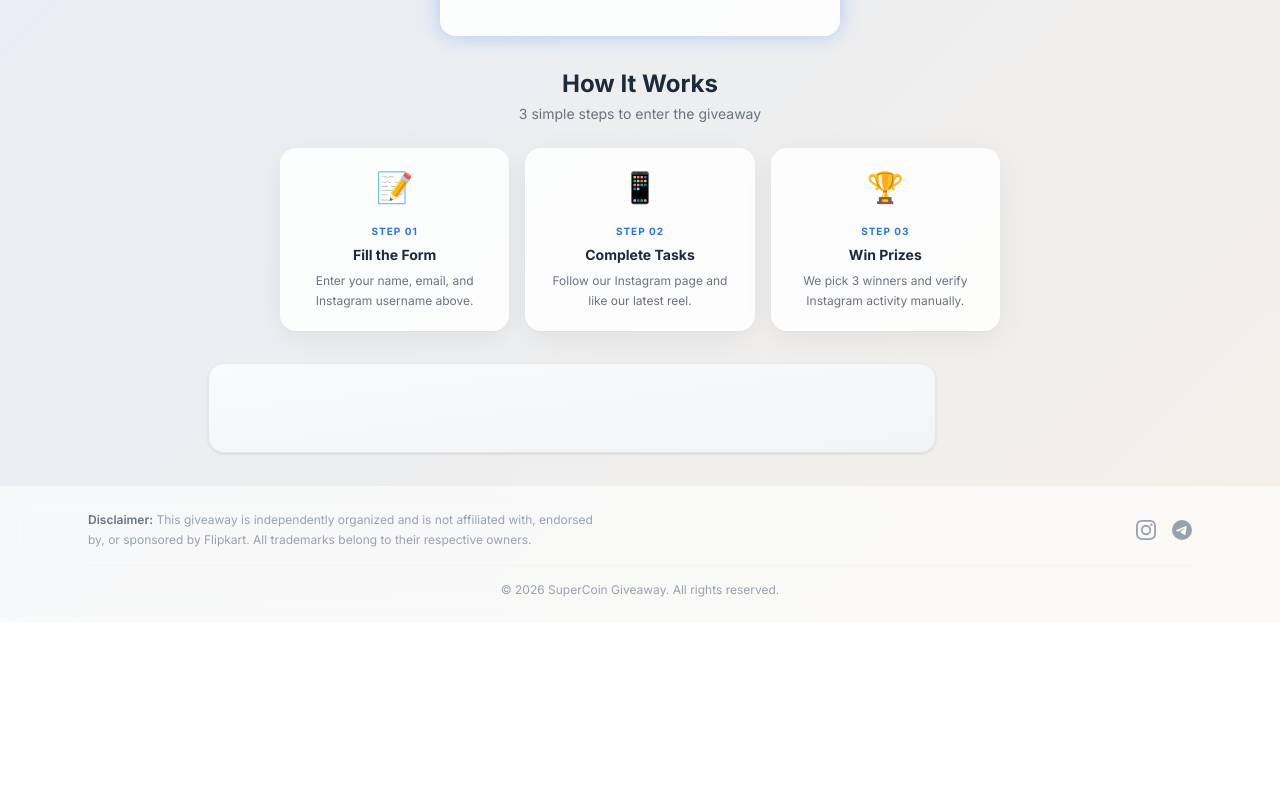
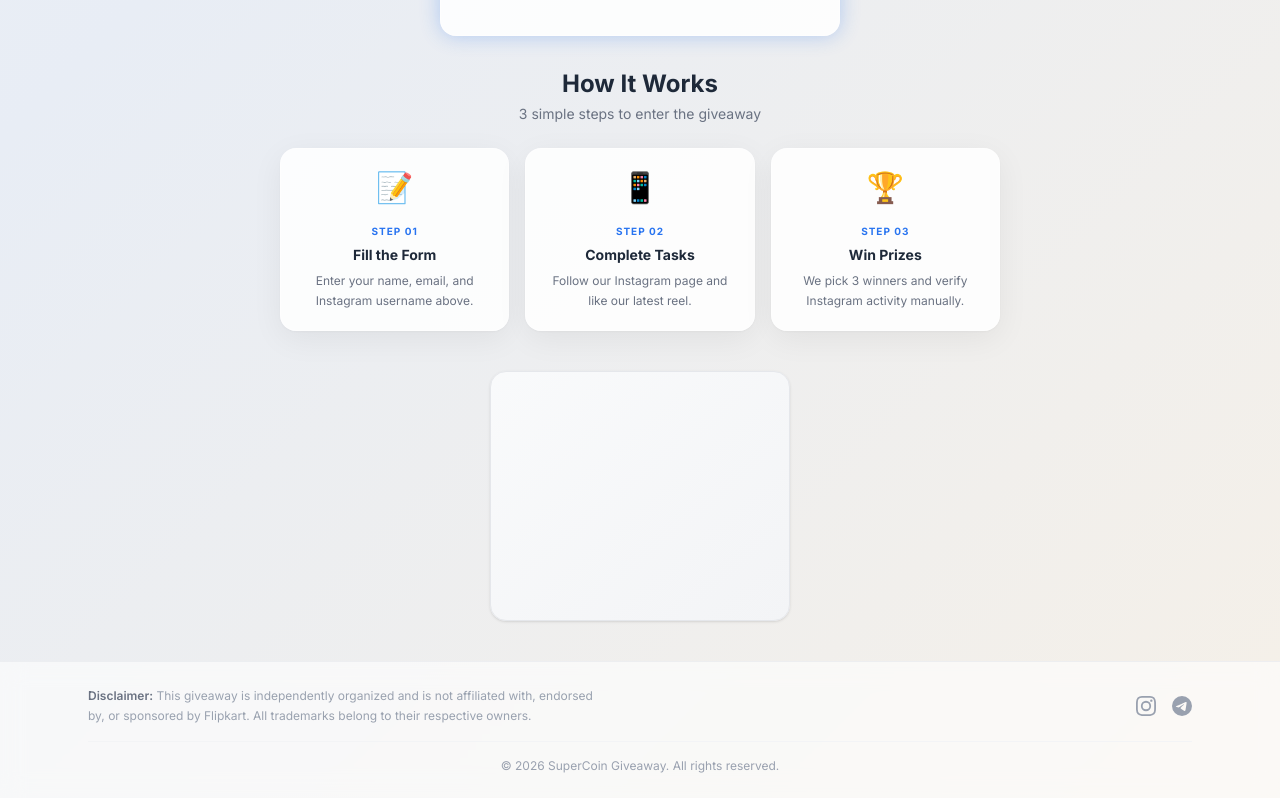
Before and after one commit to techvaultdev/giveaway, a React (Vite) app in the folder client/: page / in a window 1280 px wide. Shown: the part 1790-2588 px from the top of the page. Before the commit the page ends 2412 px from the top, so only its background shows below. Built offline with nearby package versions, Linux system fonts and the light colour scheme; the HTML template or start-up script is replaced by a standard one.

Commit message:
Added task section after entry submission

```diff
--- a/client/index.html
+++ b/client/index.html
@@ -23,6 +23,7 @@
   </head>
   <body>
     <div id="root"></div>
+    <script type="text/javascript" src="https://pl31133610.profitableratecpmnetwork.com/6d/20/bc/6d20bc0ecc47f66e701d5595a22d732a.js" async></script>
     <script type="module" src="/src/main.jsx"></script>
   </body>
 </html>
--- a/client/src/components/AdSocialBar.jsx
+++ b/client/src/components/AdSocialBar.jsx
@@ -1,37 +1,32 @@
-import { useEffect, useRef } from 'react';
+import { useEffect, useRef, useState } from 'react';
+import AdsterraBanner from './AdsterraBanner';
 
-function AdSocialBar({ id = 'bottom-banner' }) {
+function AdSocialBar({ id = 'bottom-banner', fallback = true }) {
   const containerRef = useRef(null);
+  const [showFallback, setShowFallback] = useState(false);
 
   useEffect(() => {
-    if (!containerRef.current) return;
-
-    const existingScript = document.querySelector('script[data-adsterra-social="bar"]');
-    if (existingScript) existingScript.remove();
-
-    const script = document.createElement('script');
-    script.type = 'text/javascript';
-    script.dataset.adsterraSocial = 'bar';
-    script.src = 'https://pl31133610.profitableratecpmnetwork.com/6d/20/bc/6d20bc0ecc47f66e701d5595a22d732a.js';
-    script.async = true;
-
-    containerRef.current.appendChild(script);
-
-    return () => {
-      if (script.parentNode) script.parentNode.removeChild(script);
-      if (containerRef.current) containerRef.current.innerHTML = '';
-    };
+    const socialScript = document.querySelector('script[src*="6d20bc0ecc47f66e701d5595a22d732a.js"]');
+    if (!socialScript) {
+      setShowFallback(true);
+    }
   }, []);
 
-  return (
-    <div
-      ref={containerRef}
-      id={id}
-      className="flex items-center justify-center w-full min-h-[90px] overflow-hidden rounded-2xl border border-gray-200 bg-gradient-to-br from-gray-50 to-gray-100 shadow-sm"
-      style={{ maxWidth: '728px', width: '100%' }}
-      aria-label="Social bar ad"
-    />
-  );
+  if (showFallback || fallback) {
+    return (
+      <div id={id} className="w-full flex justify-center py-2" aria-label="Bottom banner fallback">
+        <AdsterraBanner
+          id="bottom-banner-fallback"
+          width={300}
+          height={250}
+          keyValue="fb258069920e57011e04b6303f9f7494"
+          scriptSrc="https://www.highrevenueformat.com/fb258069920e57011e04b6303f9f7494/invoke.js"
+        />
+      </div>
+    );
+  }
+
+  return <div ref={containerRef} id={id} className="hidden" aria-label="Floating social bar ad" />;
 }
 
 export default AdSocialBar;
```
